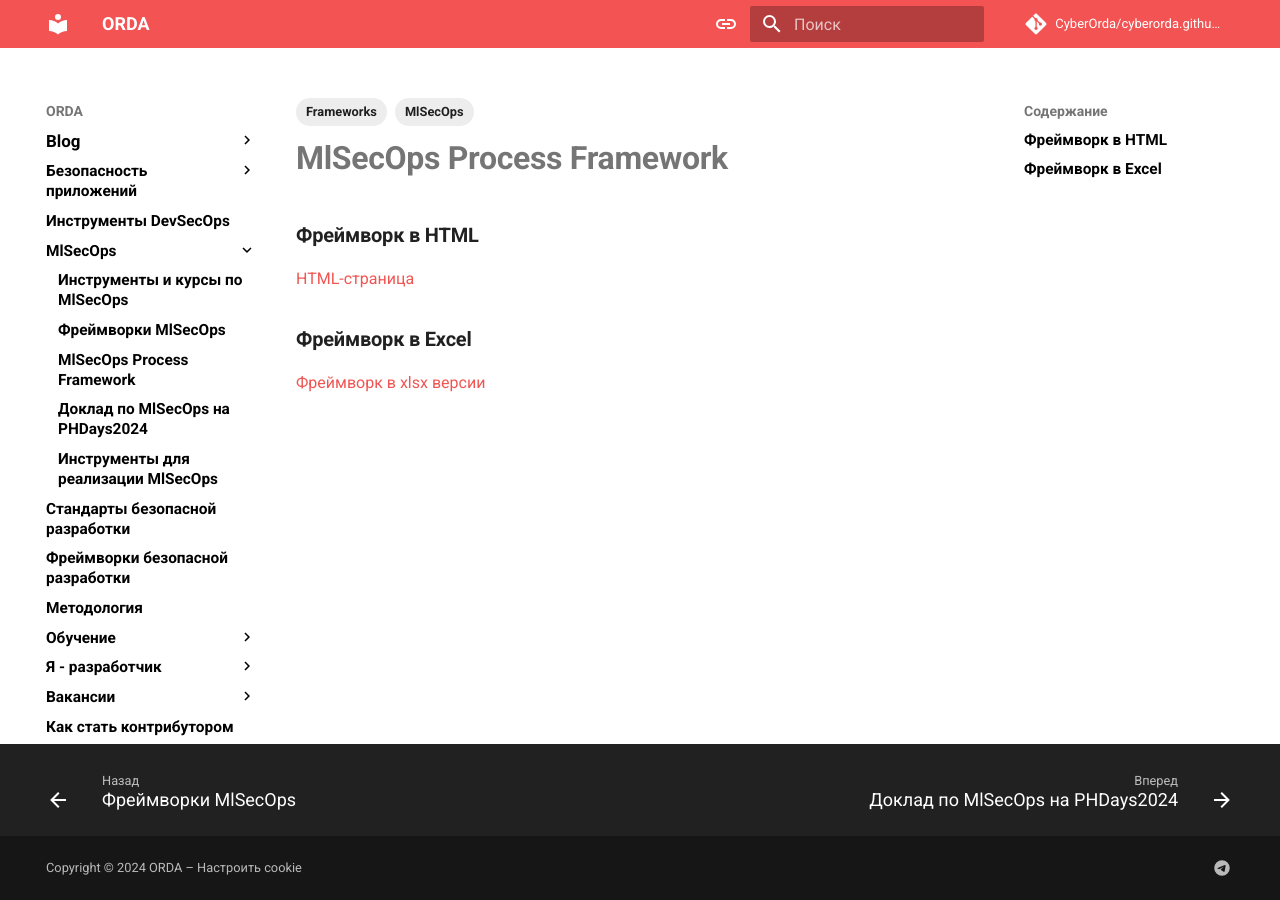
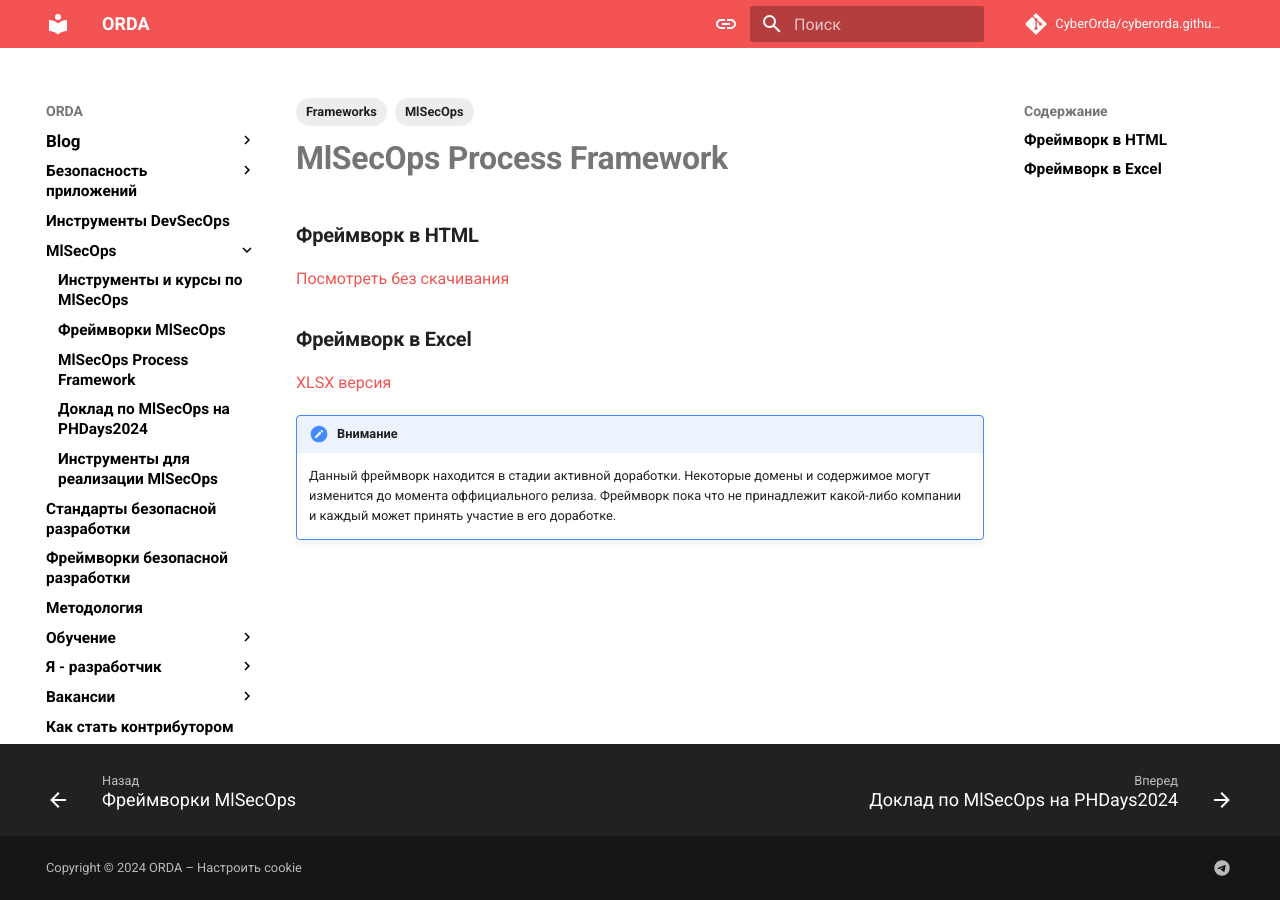
Before and after one commit to CyberOrda/cyberorda.github.io, an MkDocs documentation site: the page built from docs/mlsecops_framework_pt.md, in a window 1280 px wide. Built offline with MkDocs 1.6.1 and Material for MkDocs 9.7.7, drawn with Linux system fonts in a browser that asks for light colours; comment, search, counter and statistics services are not loaded.

Commit message:
upd MlSecOps_Framework

```diff
--- a/docs/mlsecops_framework_pt.md
+++ b/docs/mlsecops_framework_pt.md
@@ -12,9 +12,15 @@ tags:
 
 ### **Фреймворк в HTML**
 
-[HTML-страница](source/MlSecOps_Process_Framework.html)
+[Посмотреть без скачивания](source/MlSecOps_Process_Framework.html)
 
 
 ### **Фреймворк в Excel**
 
-[Фреймворк в xlsx версии](tables/MlSecOps_Process_Framework.xlsx)
+[XLSX версия](tables/MlSecOps_Process_Framework.xlsx)
+
+!!! Внимание
+
+    Данный фреймворк находится в стадии активной доработки. Некоторые домены и содержимое могут изменится
+    до момента оффициального релиза. Фреймворк пока что не принадлежит какой-либо компании и каждый может
+    принять участие в его доработке.
--- a/mkdocs.yml
+++ b/mkdocs.yml
@@ -72,6 +72,9 @@ markdown_extensions:
   - attr_list
   - md_in_html
   - tables
+  - admonition
+  - pymdownx.details
+  - pymdownx.superfences
 
 nav:
   - Blog:
```
